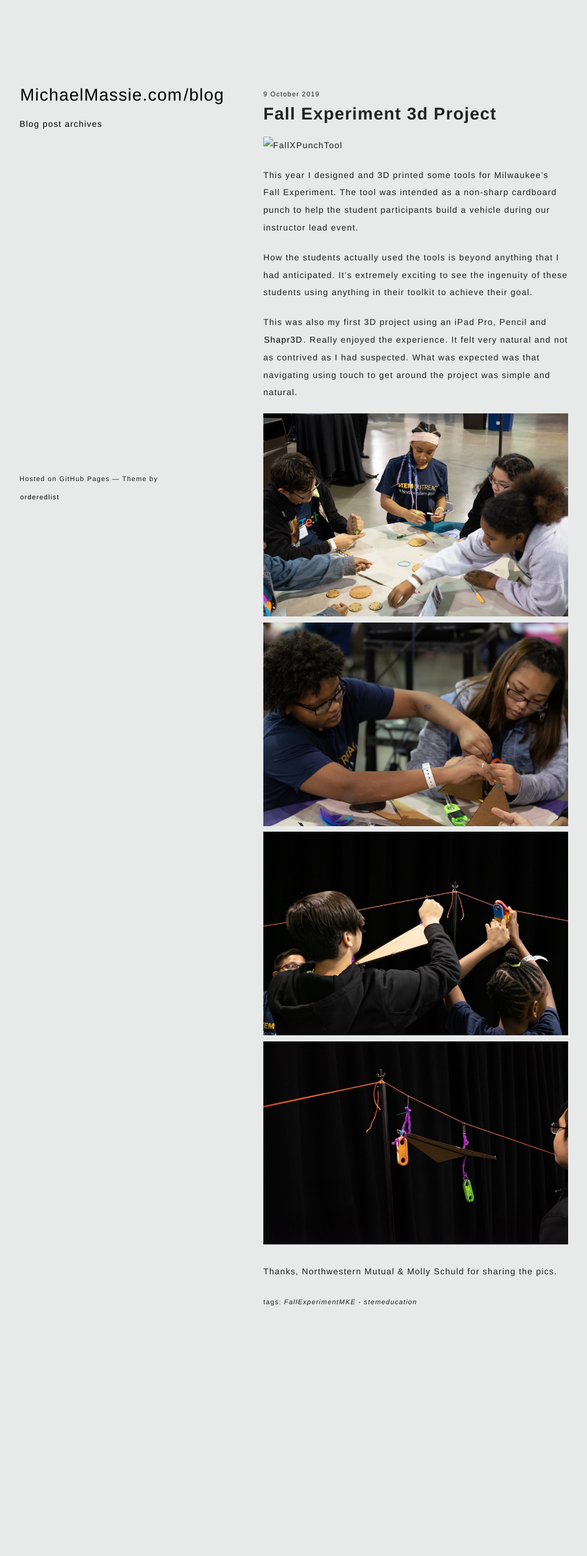
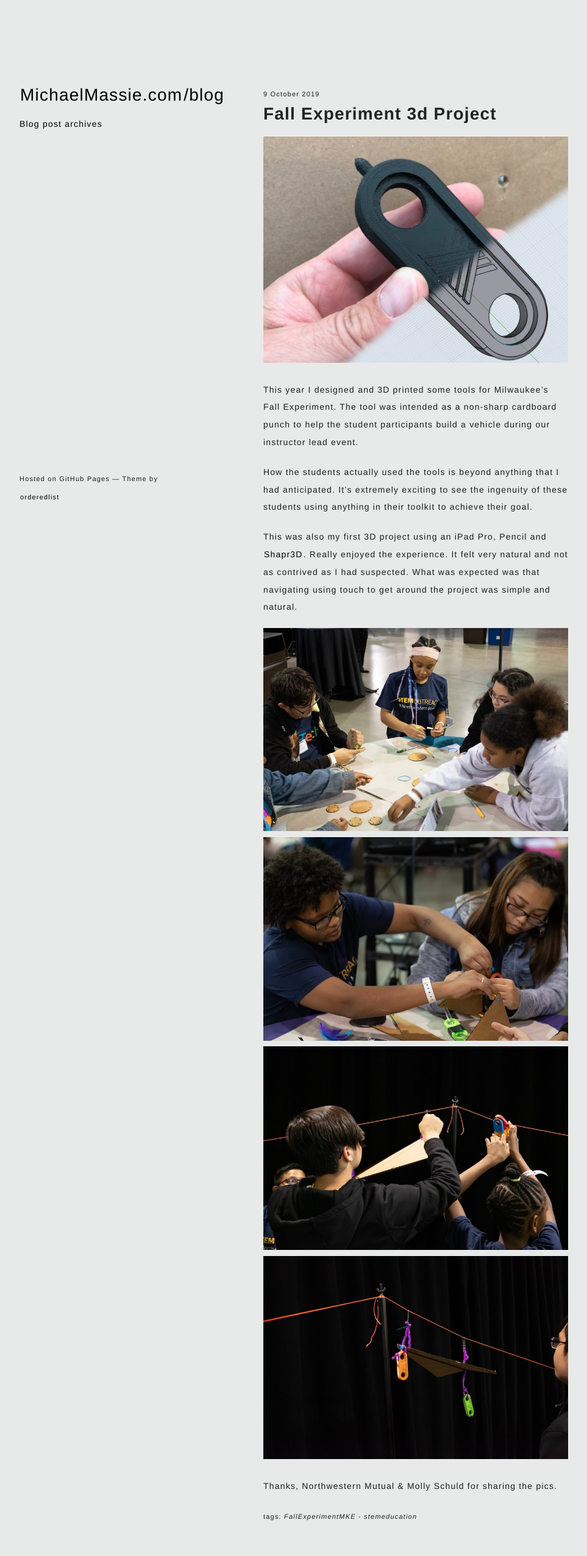
Before and after one commit to mmassie/mmassie.github.io, a Jekyll site: the page built from _posts/2019-10-09-Fall-eXperiment-3D-Project.md, in a window 1280 px wide. Shown: the whole page at 61% size, without its empty margins (158-1121 px from the left). Built offline with Jekyll 4.4.1, drawn with Linux system fonts in a browser that asks for light colours; before the commit the page ends 2200 px from its top, so only the background shows below that.

Commit message:
fixed dead 3D link

```diff
--- a/_posts/2019-10-09-Fall-eXperiment-3D-Project.md
+++ b/_posts/2019-10-09-Fall-eXperiment-3D-Project.md
@@ -4,7 +4,7 @@ tags: FallExperimentMKE stemeducation
 image: https://michaelmassie.com/assets/img/FallXpic1.jpg
 ---
 
-![FallXPunchTool](https://michaelmassie.com/img/cardboardPunch.png)
+![FallXPunchTool](https://michaelmassie.com/assets/img/cardboardPunch.png)
 
 This year I designed and 3D printed some tools for Milwaukee's Fall Experiment. The tool was intended as a non-sharp cardboard punch to help the student participants build a vehicle during our instructor lead event.
 
```
